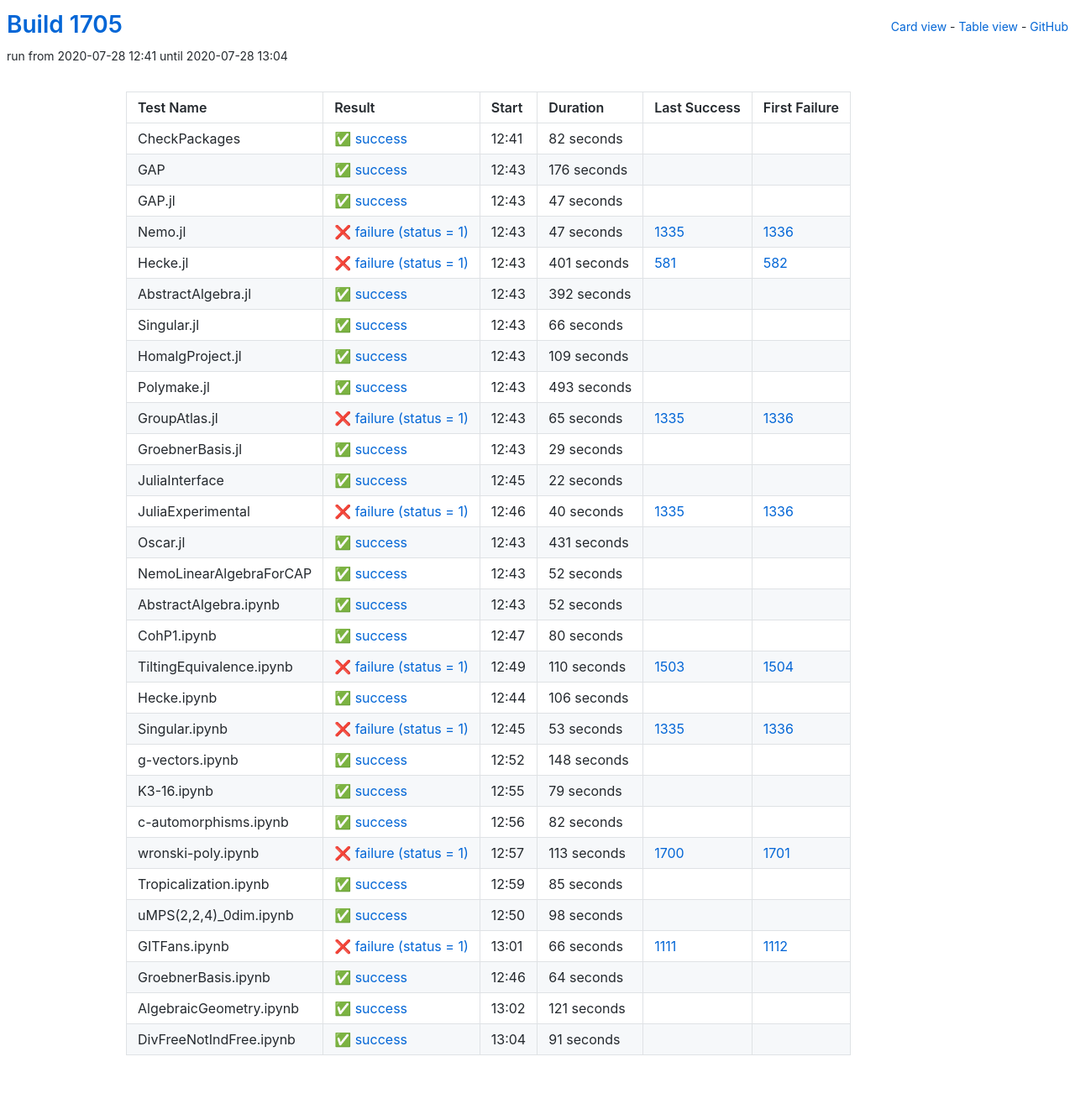
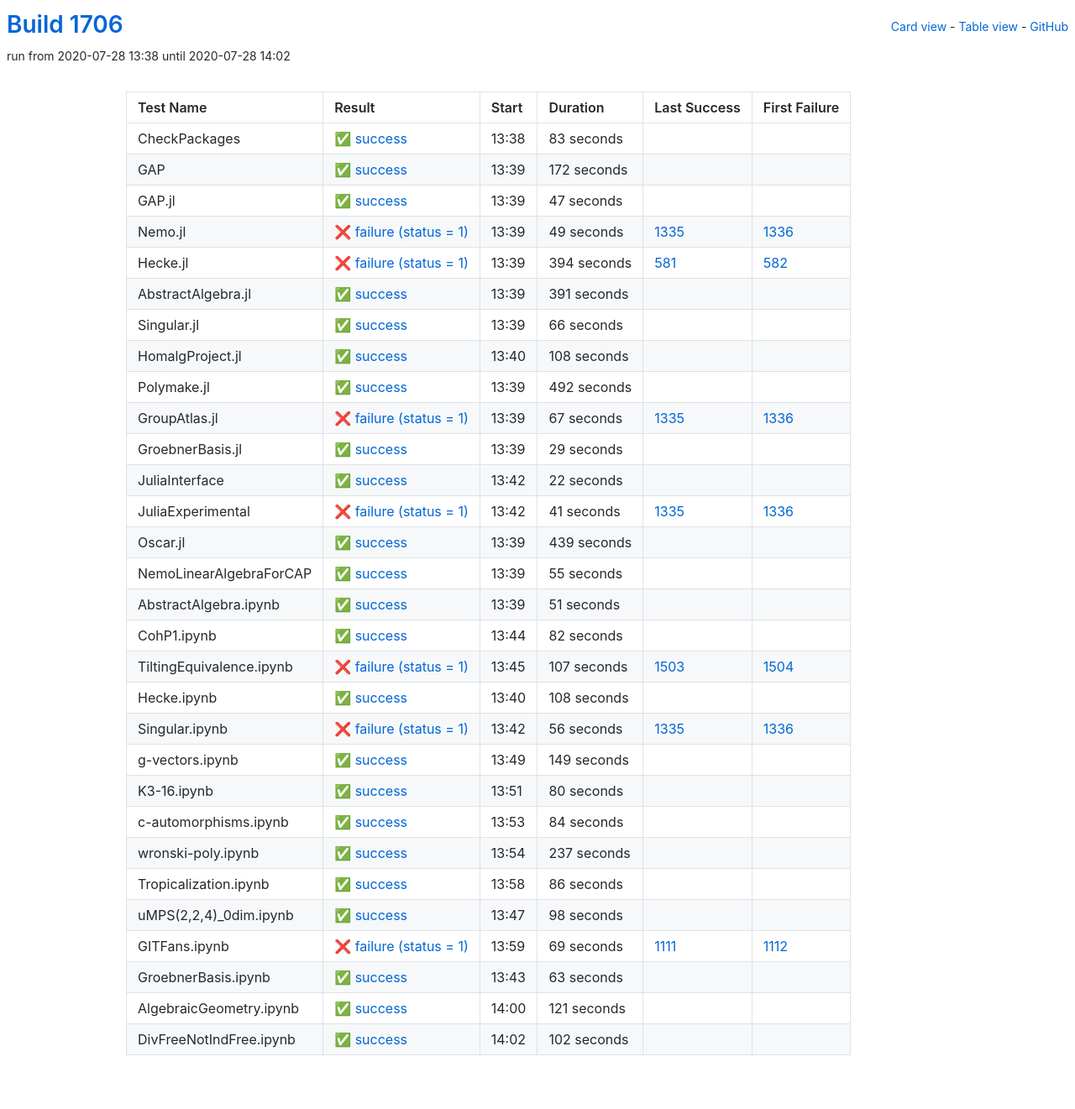
Before and after one commit to oscar-system/oscar-ci-status-1.4, a Jekyll site: the page built from table.html, in a window 1280 px wide. Shown: the whole page at 84% size. Built offline with Jekyll 4.4.1, drawn with Linux system fonts in a browser that asks for light colours.

Commit message:
Build #1706

```diff
--- a/_data/ci.yml
+++ b/_data/ci.yml
@@ -1,6 +1,6 @@
 ---
-build: 1705
-build_url: https://oscarci.mathematik.uni-kl.de/job/oscar-julia-1.4/1705/
+build: 1706
+build_url: https://oscarci.mathematik.uni-kl.de/job/oscar-julia-1.4/1706/
 job: oscar-julia-1.4
 organization: oscar-system
 repo: oscar-ci-status-1.4
@@ -8,32 +8,32 @@ repourl: https://github.com/oscar-system/oscar-ci-status-1.4
 tests:
 - name: CheckPackages
   id: checkpackages
-  log: https://oscarci.mathematik.uni-kl.de/job/oscar-julia-1.4/1705/artifact/logs/build-1705/CheckPackages.log
-  start: 2020-07-28 12:41
+  log: https://oscarci.mathematik.uni-kl.de/job/oscar-julia-1.4/1706/artifact/logs/build-1706/CheckPackages.log
+  start: 2020-07-28 13:38
   success: true
   exitcode: 0
   status: success
-  duration: 82
+  duration: 83
   last_success: false
   last_success_url:
   first_failure: false
   first_failure_url:
 - name: GAP
   id: gap
-  log: https://oscarci.mathematik.uni-kl.de/job/oscar-julia-1.4/1705/artifact/logs/build-1705/GAP.log
-  start: 2020-07-28 12:43
+  log: https://oscarci.mathematik.uni-kl.de/job/oscar-julia-1.4/1706/artifact/logs/build-1706/GAP.log
+  start: 2020-07-28 13:39
   success: true
   exitcode: 0
   status: success
-  duration: 176
+  duration: 172
   last_success: false
   last_success_url:
   first_failure: false
   first_failure_url:
 - name: GAP.jl
   id: gap-jl
-  log: https://oscarci.mathematik.uni-kl.de/job/oscar-julia-1.4/1705/artifact/logs/build-1705/GAP.jl.log
-  start: 2020-07-28 12:43
+  log: https://oscarci.mathematik.uni-kl.de/job/oscar-julia-1.4/1706/artifact/logs/build-1706/GAP.jl.log
+  start: 2020-07-28 13:39
   success: true
   exitcode: 0
   status: success
@@ -44,44 +44,44 @@ tests:
   first_failure_url:
 - name: Nemo.jl
   id: nemo-jl
-  log: https://oscarci.mathematik.uni-kl.de/job/oscar-julia-1.4/1705/artifact/logs/build-1705/Nemo.jl.log
-  start: 2020-07-28 12:43
+  log: https://oscarci.mathematik.uni-kl.de/job/oscar-julia-1.4/1706/artifact/logs/build-1706/Nemo.jl.log
+  start: 2020-07-28 13:39
   success: false
   exitcode: 1
   status: failure
-  duration: 47
+  duration: 49
   last_success: 1335
   last_success_url: https://oscarci.mathematik.uni-kl.de/job/oscar-julia-1.4/1335/
   first_failure: 1336
   first_failure_url: https://oscarci.mathematik.uni-kl.de/job/oscar-julia-1.4/1336/
 - name: Hecke.jl
   id: hecke-jl
-  log: https://oscarci.mathematik.uni-kl.de/job/oscar-julia-1.4/1705/artifact/logs/build-1705/Hecke.jl.log
-  start: 2020-07-28 12:43
+  log: https://oscarci.mathematik.uni-kl.de/job/oscar-julia-1.4/1706/artifact/logs/build-1706/Hecke.jl.log
+  start: 2020-07-28 13:39
   success: false
   exitcode: 1
   status: failure
-  duration: 401
+  duration: 394
   last_success: 581
   last_success_url: https://oscarci.mathematik.uni-kl.de/job/oscar-julia-1.4/581/
   first_failure: 582
   first_failure_url: https://oscarci.mathematik.uni-kl.de/job/oscar-julia-1.4/582/
 - name: AbstractAlgebra.jl
   id: abstractalgebra-jl
-  log: https://oscarci.mathematik.uni-kl.de/job/oscar-julia-1.4/1705/artifact/logs/build-1705/AbstractAlgebra.jl.log
-  start: 2020-07-28 12:43
+  log: https://oscarci.mathematik.uni-kl.de/job/oscar-julia-1.4/1706/artifact/logs/build-1706/AbstractAlgebra.jl.log
+  start: 2020-07-28 13:39
   success: true
   exitcode: 0
   status: success
-  duration: 392
+  duration: 391
   last_success: false
   last_success_url:
   first_failure: false
   first_failure_url:
 - name: Singular.jl
   id: singular-jl
-  log: https://oscarci.mathematik.uni-kl.de/job/oscar-julia-1.4/1705/artifact/logs/build-1705/Singular.jl.log
-  start: 2020-07-28 12:43
+  log: https://oscarci.mathematik.uni-kl.de/job/oscar-julia-1.4/1706/artifact/logs/build-1706/Singular.jl.log
+  start: 2020-07-28 13:39
   success: true
   exitcode: 0
   status: success
@@ -92,44 +92,44 @@ tests:
   first_failure_url:
 - name: HomalgProject.jl
   id: homalgproject-jl
-  log: https://oscarci.mathematik.uni-kl.de/job/oscar-julia-1.4/1705/artifact/logs/build-1705/HomalgProject.jl.log
-  start: 2020-07-28 12:43
+  log: https://oscarci.mathematik.uni-kl.de/job/oscar-julia-1.4/1706/artifact/logs/build-1706/HomalgProject.jl.log
+  start: 2020-07-28 13:40
   success: true
   exitcode: 0
   status: success
-  duration: 109
+  duration: 108
   last_success: false
   last_success_url:
   first_failure: false
   first_failure_url:
 - name: Polymake.jl
   id: polymake-jl
-  log: https://oscarci.mathematik.uni-kl.de/job/oscar-julia-1.4/1705/artifact/logs/build-1705/Polymake.jl.log
-  start: 2020-07-28 12:43
+  log: https://oscarci.mathematik.uni-kl.de/job/oscar-julia-1.4/1706/artifact/logs/build-1706/Polymake.jl.log
+  start: 2020-07-28 13:39
   success: true
   exitcode: 0
   status: success
-  duration: 493
+  duration: 492
   last_success: false
   last_success_url:
   first_failure: false
   first_failure_url:
 - name: GroupAtlas.jl
   id: groupatlas-jl
-  log: https://oscarci.mathematik.uni-kl.de/job/oscar-julia-1.4/1705/artifact/logs/build-1705/GroupAtlas.jl.log
-  start: 2020-07-28 12:43
+  log: https://oscarci.mathematik.uni-kl.de/job/oscar-julia-1.4/1706/artifact/logs/build-1706/GroupAtlas.jl.log
+  start: 2020-07-28 13:39
   success: false
   exitcode: 1
   status: failure
-  duration: 65
+  duration: 67
   last_success: 1335
   last_success_url: https://oscarci.mathematik.uni-kl.de/job/oscar-julia-1.4/1335/
   first_failure: 1336
   first_failure_url: https://oscarci.mathematik.uni-kl.de/job/oscar-julia-1.4/1336/
 - name: GroebnerBasis.jl
   id: groebnerbasis-jl
-  log: https://oscarci.mathematik.uni-kl.de/job/oscar-julia-1.4/1705/artifact/logs/build-1705/GroebnerBasis.jl.log
-  start: 2020-07-28 12:43
+  log: https://oscarci.mathematik.uni-kl.de/job/oscar-julia-1.4/1706/artifact/logs/build-1706/GroebnerBasis.jl.log
+  start: 2020-07-28 13:39
   success: true
   exitcode: 0
   status: success
@@ -140,8 +140,8 @@ tests:
   first_failure_url:
 - name: JuliaInterface
   id: juliainterface
-  log: https://oscarci.mathematik.uni-kl.de/job/oscar-julia-1.4/1705/artifact/logs/build-1705/JuliaInterface.log
-  start: 2020-07-28 12:45
+  log: https://oscarci.mathematik.uni-kl.de/job/oscar-julia-1.4/1706/artifact/logs/build-1706/JuliaInterface.log
+  start: 2020-07-28 13:42
   success: true
   exitcode: 0
   status: success
@@ -152,56 +152,116 @@ tests:
   first_failure_url:
 - name: JuliaExperimental
   id: juliaexperimental
-  log: https://oscarci.mathematik.uni-kl.de/job/oscar-julia-1.4/1705/artifact/logs/build-1705/JuliaExperimental.log
-  start: 2020-07-28 12:46
+  log: https://oscarci.mathematik.uni-kl.de/job/oscar-julia-1.4/1706/artifact/logs/build-1706/JuliaExperimental.log
+  start: 2020-07-28 13:42
   success: false
   exitcode: 1
   status: failure
-  duration: 40
+  duration: 41
   last_success: 1335
   last_success_url: https://oscarci.mathematik.uni-kl.de/job/oscar-julia-1.4/1335/
   first_failure: 1336
   first_failure_url: https://oscarci.mathematik.uni-kl.de/job/oscar-julia-1.4/1336/
 - name: Oscar.jl
   id: oscar-jl
-  log: https://oscarci.mathematik.uni-kl.de/job/oscar-julia-1.4/1705/artifact/logs/build-1705/Oscar.jl.log
-  start: 2020-07-28 12:43
+  log: https://oscarci.mathematik.uni-kl.de/job/oscar-julia-1.4/1706/artifact/logs/build-1706/Oscar.jl.log
+  start: 2020-07-28 13:39
   success: true
   exitcode: 0
   status: success
-  duration: 431
+  duration: 439
   last_success: false
   last_success_url:
   first_failure: false
   first_failure_url:
 - name: NemoLinearAlgebraForCAP
   id: nemolinearalgebraforcap
-  log: https://oscarci.mathematik.uni-kl.de/job/oscar-julia-1.4/1705/artifact/logs/build-1705/NemoLinearAlgebraForCAP.log
-  start: 2020-07-28 12:43
+  log: https://oscarci.mathematik.uni-kl.de/job/oscar-julia-1.4/1706/artifact/logs/build-1706/NemoLinearAlgebraForCAP.log
+  start: 2020-07-28 13:39
   success: true
   exitcode: 0
   status: success
-  duration: 52
+  duration: 55
   last_success: false
   last_success_url:
   first_failure: false
   first_failure_url:
 - name: AbstractAlgebra.ipynb
   id: abstractalgebra-ipynb
-  log: https://oscarci.mathematik.uni-kl.de/job/oscar-julia-1.4/1705/artifact/logs/build-1705/AbstractAlgebra.ipynb.log
-  start: 2020-07-28 12:43
+  log: https://oscarci.mathematik.uni-kl.de/job/oscar-julia-1.4/1706/artifact/logs/build-1706/AbstractAlgebra.ipynb.log
+  start: 2020-07-28 13:39
   success: true
   exitcode: 0
   status: success
-  duration: 52
+  duration: 51
   last_success: false
   last_success_url:
   first_failure: false
   first_failure_url:
 - name: CohP1.ipynb
   id: cohp1-ipynb
-  log: https://oscarci.mathematik.uni-kl.de/job/oscar-julia-1.4/1705/artifact/logs/build-1705/CohP1.ipynb.log
-  start: 2020-07-28 12:47
+  log: https://oscarci.mathematik.uni-kl.de/job/oscar-julia-1.4/1706/artifact/logs/build-1706/CohP1.ipynb.log
+  start: 2020-07-28 13:44
+  success: true
+  exitcode: 0
+  status: success
+  duration: 82
+  last_success: false
+  last_success_url:
+  first_failure: false
+  first_failure_url:
+- name: TiltingEquivalence.ipynb
+  id: tiltingequivalence-ipynb
+  log: https://oscarci.mathematik.uni-kl.de/job/oscar-julia-1.4/1706/artifact/logs/build-1706/TiltingEquivalence.ipynb.log
+  start: 2020-07-28 13:45
+  success: false
+  exitcode: 1
+  status: failure
+  duration: 107
+  last_success: 1503
+  last_success_url: https://oscarci.mathematik.uni-kl.de/job/oscar-julia-1.4/1503/
+  first_failure: 1504
+  first_failure_url: https://oscarci.mathematik.uni-kl.de/job/oscar-julia-1.4/1504/
+- name: Hecke.ipynb
+  id: hecke-ipynb
+  log: https://oscarci.mathematik.uni-kl.de/job/oscar-julia-1.4/1706/artifact/logs/build-1706/Hecke.ipynb.log
+  start: 2020-07-28 13:40
+  success: true
+  exitcode: 0
+  status: success
+  duration: 108
+  last_success: false
+  last_success_url:
+  first_failure: false
+  first_failure_url:
+- name: Singular.ipynb
+  id: singular-ipynb
+  log: https://oscarci.mathematik.uni-kl.de/job/oscar-julia-1.4/1706/artifact/logs/build-1706/Singular.ipynb.log
+  start: 2020-07-28 13:42
+  success: false
+  exitcode: 1
+  status: failure
+  duration: 56
+  last_success: 1335
+  last_success_url: https://oscarci.mathematik.uni-kl.de/job/oscar-julia-1.4/1335/
+  first_failure: 1336
+  first_failure_url: https://oscarci.mathematik.uni-kl.de/job/oscar-julia-1.4/1336/
+- name: g-vectors.ipynb
+  id: g-vectors-ipynb
+  log: https://oscarci.mathematik.uni-kl.de/job/oscar-julia-1.4/1706/artifact/logs/build-1706/g-vectors.ipynb.log
+  start: 2020-07-28 13:49
+  success: true
+  exitcode: 0
+  status: success
+  duration: 149
+  last_success: false
+  last_success_url:
+  first_failure: false
+  first_failure_url:
+- name: K3-16.ipynb
+  id: k3-16-ipynb
+  log: https://oscarci.mathematik.uni-kl.de/job/oscar-julia-1.4/1706/artifact/logs/build-1706/K3-16.ipynb.log
+  start: 2020-07-28 13:51
   success: true
   exitcode: 0
   status: success
@@ -210,106 +270,46 @@ tests:
   last_success_url:
   first_failure: false
   first_failure_url:
-- name: TiltingEquivalence.ipynb
-  id: tiltingequivalence-ipynb
-  log: https://oscarci.mathematik.uni-kl.de/job/oscar-julia-1.4/1705/artifact/logs/build-1705/TiltingEquivalence.ipynb.log
-  start: 2020-07-28 12:49
-  success: false
-  exitcode: 1
-  status: failure
-  duration: 110
-  last_success: 1503
-  last_success_url: https://oscarci.mathematik.uni-kl.de/job/oscar-julia-1.4/1503/
-  first_failure: 1504
-  first_failure_url: https://oscarci.mathematik.uni-kl.de/job/oscar-julia-1.4/1504/
-- name: Hecke.ipynb
-  id: hecke-ipynb
-  log: https://oscarci.mathematik.uni-kl.de/job/oscar-julia-1.4/1705/artifact/logs/build-1705/Hecke.ipynb.log
-  start: 2020-07-28 12:44
+- name: c-automorphisms.ipynb
+  id: c-automorphisms-ipynb
+  log: https://oscarci.mathematik.uni-kl.de/job/oscar-julia-1.4/1706/artifact/logs/build-1706/c-automorphisms.ipynb.log
+  start: 2020-07-28 13:53
   success: true
   exitcode: 0
   status: success
-  duration: 106
-  last_success: false
-  last_success_url:
-  first_failure: false
-  first_failure_url:
-- name: Singular.ipynb
-  id: singular-ipynb
-  log: https://oscarci.mathematik.uni-kl.de/job/oscar-julia-1.4/1705/artifact/logs/build-1705/Singular.ipynb.log
-  start: 2020-07-28 12:45
-  success: false
-  exitcode: 1
-  status: failure
-  duration: 53
-  last_success: 1335
-  last_success_url: https://oscarci.mathematik.uni-kl.de/job/oscar-julia-1.4/1335/
-  first_failure: 1336
-  first_failure_url: https://oscarci.mathematik.uni-kl.de/job/oscar-julia-1.4/1336/
-- name: g-vectors.ipynb
-  id: g-vectors-ipynb
-  log: https://oscarci.mathematik.uni-kl.de/job/oscar-julia-1.4/1705/artifact/logs/build-1705/g-vectors.ipynb.log
-  start: 2020-07-28 12:52
-  success: true
-  exitcode: 0
-  status: success
-  duration: 148
-  last_success: false
-  last_success_url:
-  first_failure: false
-  first_failure_url:
-- name: K3-16.ipynb
-  id: k3-16-ipynb
-  log: https://oscarci.mathematik.uni-kl.de/job/oscar-julia-1.4/1705/artifact/logs/build-1705/K3-16.ipynb.log
-  start: 2020-07-28 12:55
-  success: true
-  exitcode: 0
-  status: success
-  duration: 79
-  last_success: false
-  last_success_url:
-  first_failure: false
-  first_failure_url:
-- name: c-automorphisms.ipynb
-  id: c-automorphisms-ipynb
-  log: https://oscarci.mathematik.uni-kl.de/job/oscar-julia-1.4/1705/artifact/logs/build-1705/c-automorphisms.ipynb.log
-  start: 2020-07-28 12:56
-  success: true
-  exitcode: 0
-  status: success
-  duration: 82
+  duration: 84
   last_success: false
   last_success_url:
   first_failure: false
   first_failure_url:
 - name: wronski-poly.ipynb
   id: wronski-poly-ipynb
-  log: https://oscarci.mathematik.uni-kl.de/job/oscar-julia-1.4/1705/artifact/logs/build-1705/wronski-poly.ipynb.log
-  start: 2020-07-28 12:57
-  success: false
-  exitcode: 1
-  status: failure
-  duration: 113
-  last_success: 1700
-  last_success_url: https://oscarci.mathematik.uni-kl.de/job/oscar-julia-1.4/1700/
-  first_failure: 1701
-  first_failure_url: https://oscarci.mathematik.uni-kl.de/job/oscar-julia-1.4/1701/
-- name: Tropicalization.ipynb
-  id: tropicalization-ipynb
-  log: https://oscarci.mathematik.uni-kl.de/job/oscar-julia-1.4/1705/artifact/logs/build-1705/Tropicalization.ipynb.log
-  start: 2020-07-28 12:59
+  log: https://oscarci.mathematik.uni-kl.de/job/oscar-julia-1.4/1706/artifact/logs/build-1706/wronski-poly.ipynb.log
+  start: 2020-07-28 13:54
   success: true
   exitcode: 0
   status: success
-  duration: 85
+  duration: 237
+  last_success: false
+  last_success_url:
+  first_failure: false
+  first_failure_url:
+- name: Tropicalization.ipynb
+  id: tropicalization-ipynb
+  log: https://oscarci.mathematik.uni-kl.de/job/oscar-julia-1.4/1706/artifact/logs/build-1706/Tropicalization.ipynb.log
+  start: 2020-07-28 13:58
+  success: true
+  exitcode: 0
+  status: success
+  duration: 86
   last_success: false
   last_success_url:
   first_failure: false
   first_failure_url:
 - name: uMPS(2,2,4)_0dim.ipynb
   id: umps-2-2-4-0dim-ipynb
-  log: https://oscarci.mathematik.uni-kl.de/job/oscar-julia-1.4/1705/artifact/logs/build-1705/uMPS-2-2-4-_0dim.ipynb.log
-  start: 2020-07-28 12:50
+  log: https://oscarci.mathematik.uni-kl.de/job/oscar-julia-1.4/1706/artifact/logs/build-1706/uMPS-2-2-4-_0dim.ipynb.log
+  start: 2020-07-28 13:47
   success: true
   exitcode: 0
   status: success
@@ -320,32 +320,32 @@ tests:
   first_failure_url:
 - name: GITFans.ipynb
   id: gitfans-ipynb
-  log: https://oscarci.mathematik.uni-kl.de/job/oscar-julia-1.4/1705/artifact/logs/build-1705/GITFans.ipynb.log
-  start: 2020-07-28 13:01
+  log: https://oscarci.mathematik.uni-kl.de/job/oscar-julia-1.4/1706/artifact/logs/build-1706/GITFans.ipynb.log
+  start: 2020-07-28 13:59
   success: false
   exitcode: 1
   status: failure
-  duration: 66
+  duration: 69
   last_success: 1111
   last_success_url: https://oscarci.mathematik.uni-kl.de/job/oscar-julia-1.4/1111/
   first_failure: 1112
   first_failure_url: https://oscarci.mathematik.uni-kl.de/job/oscar-julia-1.4/1112/
 - name: GroebnerBasis.ipynb
   id: groebnerbasis-ipynb
-  log: https://oscarci.mathematik.uni-kl.de/job/oscar-julia-1.4/1705/artifact/logs/build-1705/GroebnerBasis.ipynb.log
-  start: 2020-07-28 12:46
+  log: https://oscarci.mathematik.uni-kl.de/job/oscar-julia-1.4/1706/artifact/logs/build-1706/GroebnerBasis.ipynb.log
+  start: 2020-07-28 13:43
   success: true
   exitcode: 0
   status: success
-  duration: 64
+  duration: 63
   last_success: false
   last_success_url:
   first_failure: false
   first_failure_url:
 - name: AlgebraicGeometry.ipynb
   id: algebraicgeometry-ipynb
-  log: https://oscarci.mathematik.uni-kl.de/job/oscar-julia-1.4/1705/artifact/logs/build-1705/AlgebraicGeometry.ipynb.log
-  start: 2020-07-28 13:02
+  log: https://oscarci.mathematik.uni-kl.de/job/oscar-julia-1.4/1706/artifact/logs/build-1706/AlgebraicGeometry.ipynb.log
+  start: 2020-07-28 14:00
   success: true
   exitcode: 0
   status: success
@@ -356,12 +356,12 @@ tests:
   first_failure_url:
 - name: DivFreeNotIndFree.ipynb
   id: divfreenotindfree-ipynb
-  log: https://oscarci.mathematik.uni-kl.de/job/oscar-julia-1.4/1705/artifact/logs/build-1705/DivFreeNotIndFree.ipynb.log
-  start: 2020-07-28 13:04
+  log: https://oscarci.mathematik.uni-kl.de/job/oscar-julia-1.4/1706/artifact/logs/build-1706/DivFreeNotIndFree.ipynb.log
+  start: 2020-07-28 14:02
   success: true
   exitcode: 0
   status: success
-  duration: 91
+  duration: 102
   last_success: false
   last_success_url:
   first_failure: false
```
Also changed, not shown: README.md.
